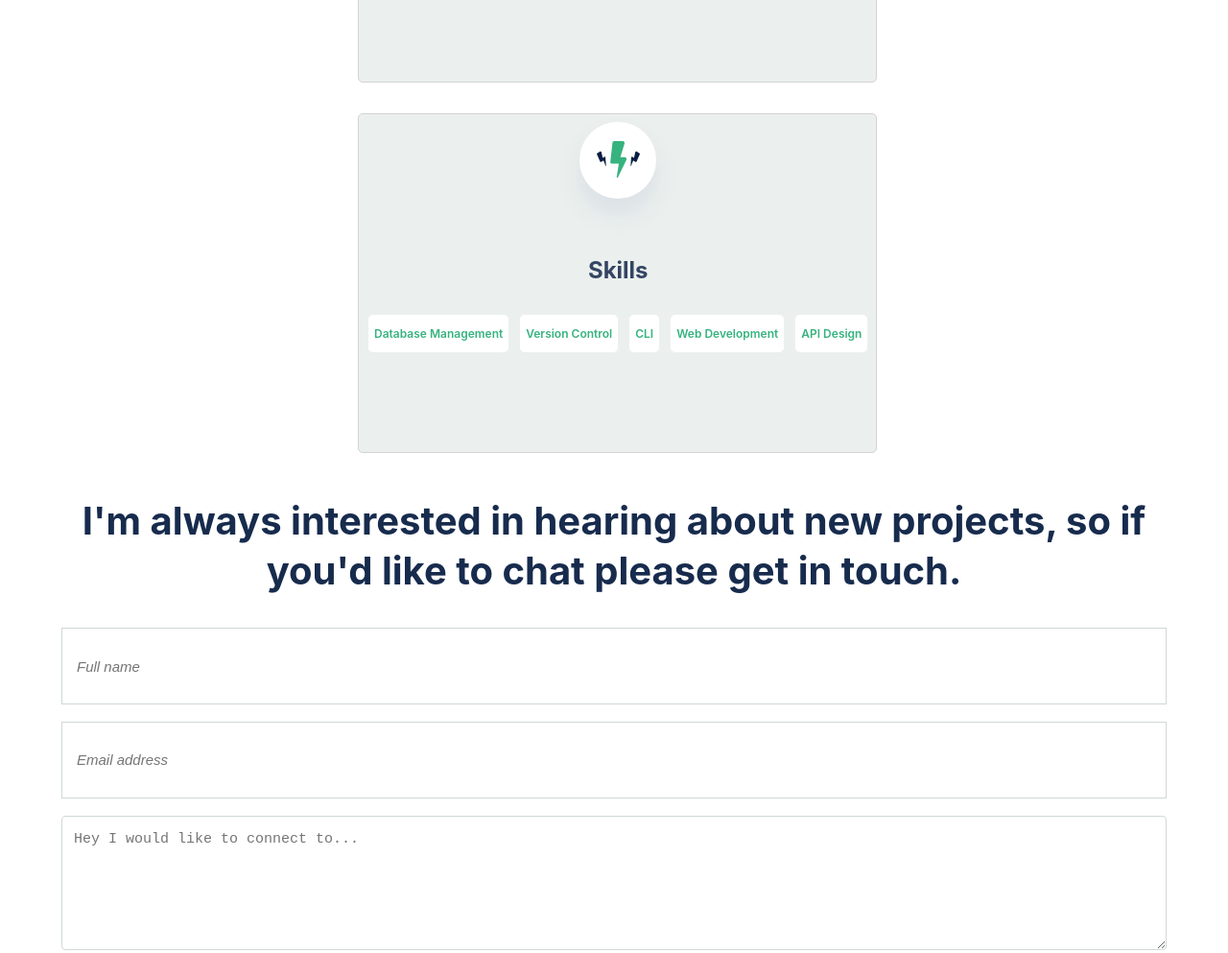
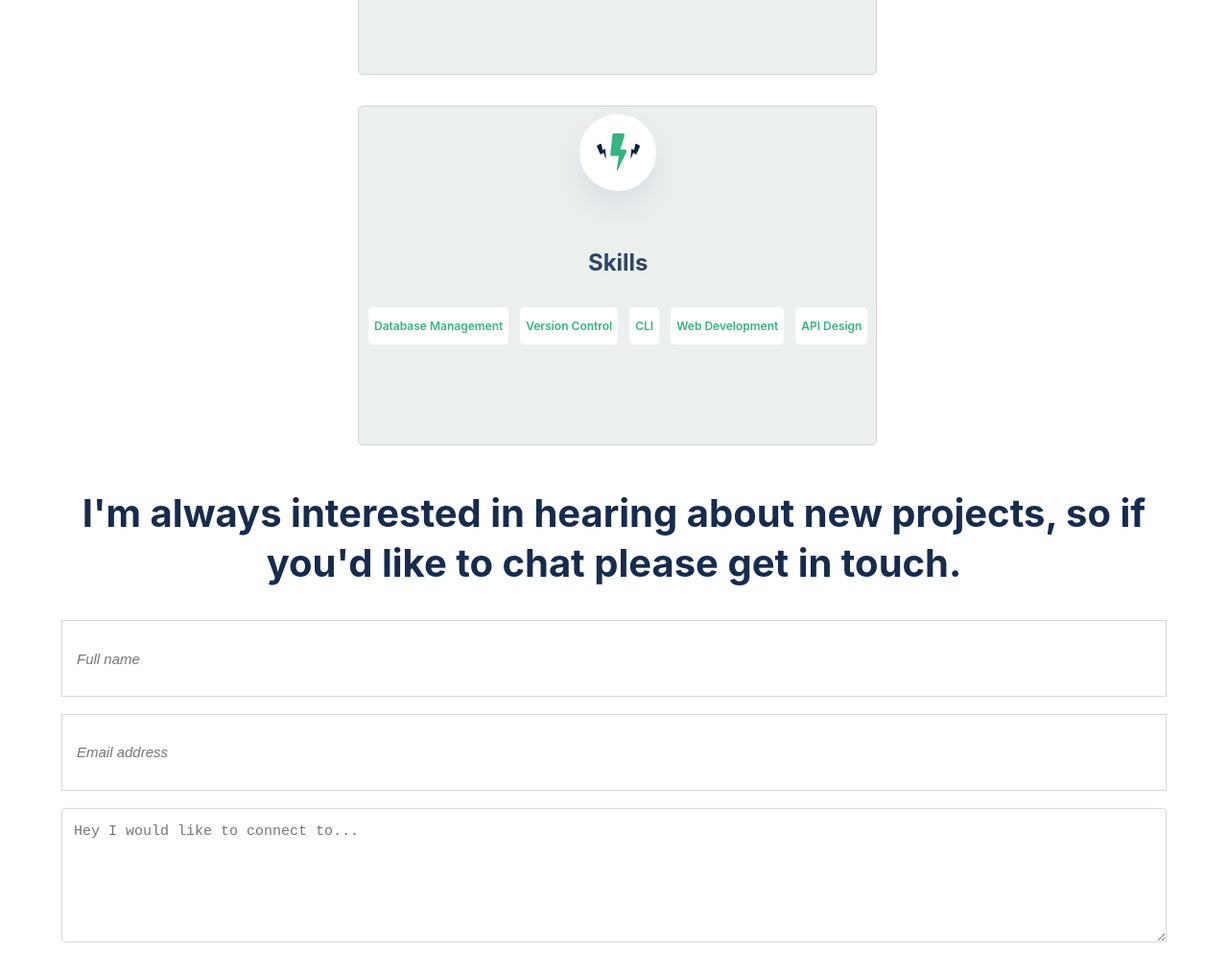
Before and after one commit to demesameneshoa/Portfolio, a website: page index.html in a window 1280 px wide. Shown: the part 3678-4671 px from the top of the page at 96% size. Drawn offline with Linux system fonts and the light colour scheme.

Commit message:
Modified footer and about me css sections as per the figma requirement

```diff
--- a/style.css
+++ b/style.css
@@ -202,8 +202,8 @@ button:active {
   align-items: center;
   text-align: center;
   margin-top: 2em;
-  background: url(./images/containerbg1.svg) no-repeat 100% 0%, url(./images/containerbg2.svg) no-repeat 0 300px;
-  padding: 2em;
+  background: url(./images/containerbg1.svg) no-repeat 100% 0%, url(./images/containerbg2.svg) no-repeat 0 360px;
+  padding: 1.5em;
   margin-bottom: 0.1em;
   padding-bottom: 0.1em;
 }
@@ -216,7 +216,7 @@ button:active {
 }
 
 .container-aboutme {
-  width: 90%;
+  width: 100%;
   max-width: 900px;
   margin: 0 auto;
 }
@@ -268,7 +268,7 @@ button:active {
   text-align: center;
   margin-top: 0.1em;
   padding-top: 0.1em;
-  padding-bottom: 1em;
+  padding-bottom: 2em;
   background: url(./images/contact-bg.svg) no-repeat 100% 94%;
 }
 
@@ -356,7 +356,7 @@ input[type=submit]:active {
 .contact-section::after {
   content: '';
   height: 4px;
-  width: 150px;
+  width: 30%;
   margin: 0 auto;
   display: block;
   position: relative;
```
